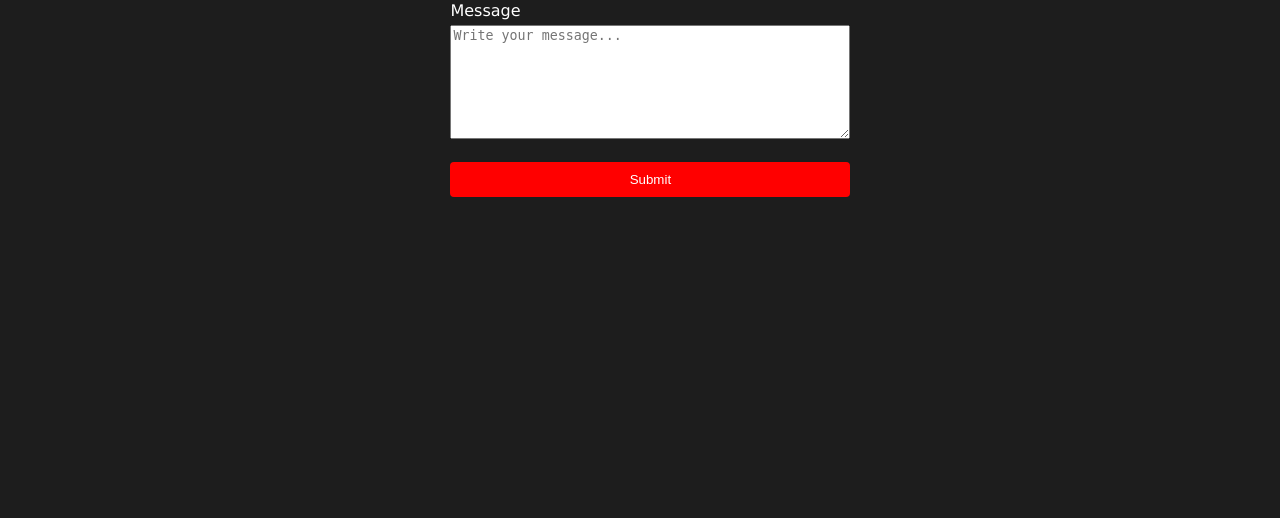
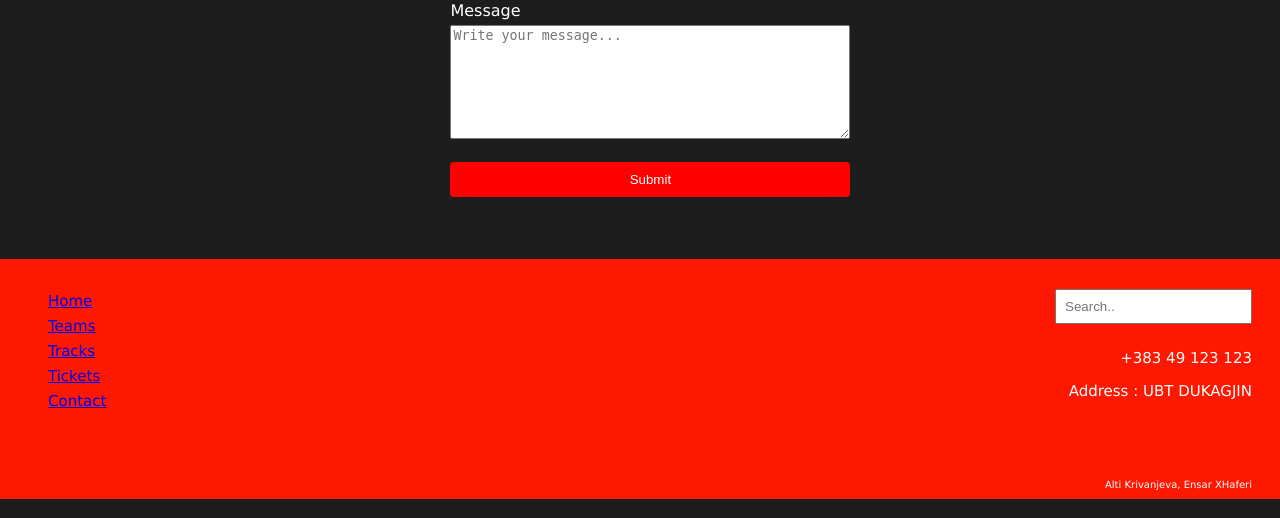
Before and after one commit to altikrivanjeva/Formula1, a PHP site: page /contact.html in a window 1280 px wide. Shown: the part 282-800 px from the top of the page. Run offline with PHP 8.4, Linux system fonts and the light colour scheme.

```diff
--- a/contact.css
+++ b/contact.css
@@ -64,3 +64,29 @@ input {
     width: 98.5%;
 
   }
+
+
+
+  /* stilizi i foterit */
+
+footer{
+  display: flex;
+  justify-content: space-between;
+  background-color: #FF1801;
+  color: white;
+  font-family: Verdana, Geneva, Tahoma, sans-serif;
+  font-size: 15px;
+  height: 180px;
+  margin: -10px;
+  padding: 30px;
+  padding-left: 50px;
+}
+
+.left-footer{
+  line-height: 25px;
+  width: 49px;
+}
+
+.right-footer{
+  text-align: right;
+}
--- a/contact.html
+++ b/contact.html
@@ -13,11 +13,11 @@
           <div class="topnav-right">
              <img src="./Assets/logot/F1white.png" width="60" height="13  alt="f1 logo">
         </div>
-          <a href="#home">HOME</a>
+          <a href="index.html">HOME</a>
           <a href="#home">TEAMS</a>
           <a href="#home">TRACKS</a>
           <a href="#home">TICKETS</a>
-          <a href="#home">CONTACT</a>
+          <a href="contact.html">CONTACT</a>
 
         </li>
         </menu>
@@ -85,5 +85,36 @@
 
 </script>
 
+
+
+
+<br>
+<br>
+<br>
+<br>
+
+<footer>
+    <div class="left-footer">
+    <a href="index.html">Home</a>
+    <a href="index.html">Teams</a>
+    <a href="index.html">Tracks</a>
+    <a href="index.html">Tickets</a>
+    <a href="contact.html">Contact</a>
+  </div>
+
+  <div class="right-footer">
+  <input type="text" placeholder="Search..">
+  <p>+383 49 123 123</p>
+
+  <p>Address : UBT DUKAGJIN</p>
+  <br>
+  <br>
+  <br>
+  <p style="font-size: 10px;">Alti Krivanjeva, Ensar XHaferi</p>
+
+
+  </div>
+
+  </footer>
 </body>
 </html>
```
Also changed, not shown: index.html (+83 -6 lines), style.css (+47 -2 lines).
